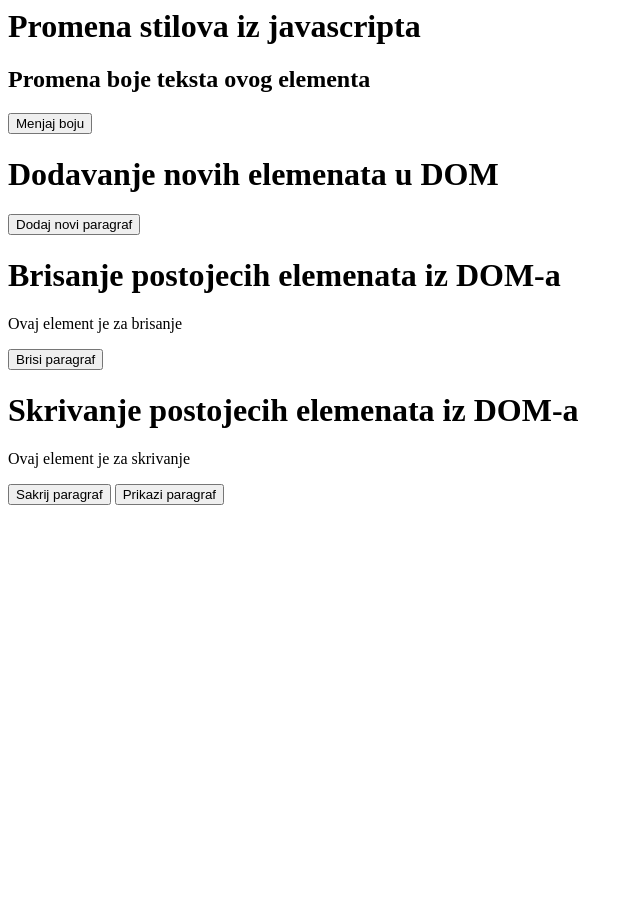
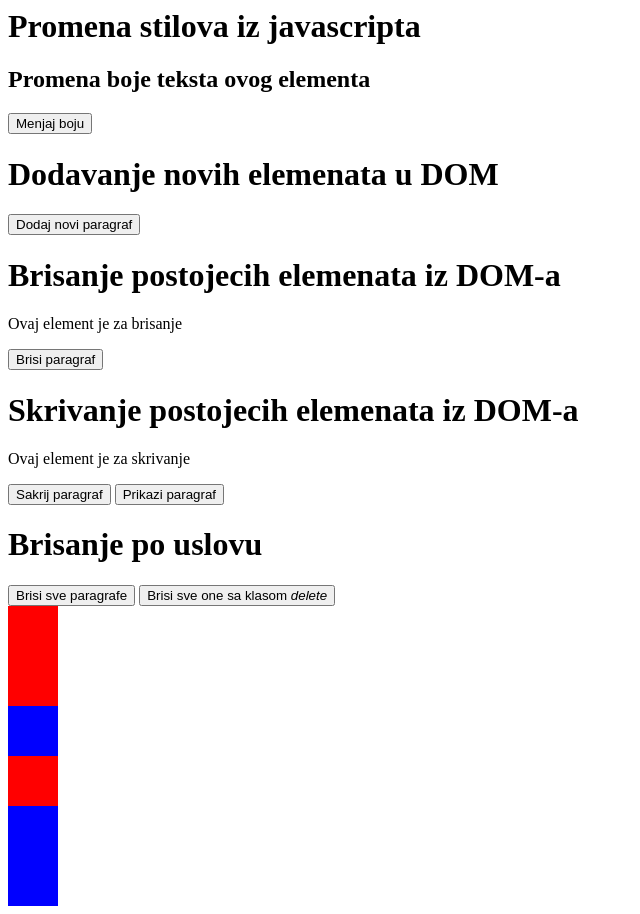
Before and after one commit to n-ratinac/materijal, a plain HTML site: page index.html in a window 1280 px wide. Shown: the whole page, without its empty margins (0-640 px from the left). Before the commit the page ends 800 px from the top, so only its background shows below. Drawn offline with Linux system fonts and the light colour scheme.

Commit message:
brisanje na osnovu tipa elementa i klase

```diff
--- a/index.html
+++ b/index.html
@@ -4,6 +4,20 @@
     <meta http-equiv="X-UA-Compatible" content="IE=edge">
     <meta name="viewport" content="width=device-width, initial-scale=1.0">
     <title>Document</title>
+    <style>
+        .delete {
+            background-color: red;
+            display: block;
+            width: 50px;
+            aspect-ratio: 1;
+        }
+        .dont {
+            background-color: blue;
+            display: block;
+            width: 50px;
+            aspect-ratio: 1;
+        }
+    </style>
     <script>
         function menjajBoju(){
             // dobije referencu na element sa id-em target1
@@ -35,6 +49,18 @@
             // ako hocu da ne zauzima mesto nako skrivanja
             element.style.display = "inherit"
         }
+
+        function brisiParagrafe(){
+            let elements = document.getElementsByTagName("p")
+            while(elements[0])
+                elements[0].parentElement.removeChild(elements[0])
+        }
+
+        function brisiDeleteKlasu() {
+            let elements = document.getElementsByClassName("delete")
+            while(elements[0])
+                elements[0].parentElement.removeChild(elements[0])
+        }
     </script>
 </head>
 <body>
@@ -53,5 +79,17 @@
     <p id="target3">Ovaj element je za skrivanje</p>
     <button onclick="sakrij()">Sakrij paragraf</button>
     <button onclick="prikazi()">Prikazi paragraf</button>
+
+    <h1>Brisanje po uslovu</h1>
+    <button onclick="brisiParagrafe()">Brisi sve paragrafe</button>
+    <button onClick="brisiDeleteKlasu()">Brisi sve one sa klasom <i>delete</i></button>
+
+    <div class="delete"></div>
+    <div class="delete"></div>
+    <div class="dont"></div>
+    <div class="delete"></div>
+    <div class="dont"></div>
+    <div class="dont"></div>
+
 </body>
 </html>
```
